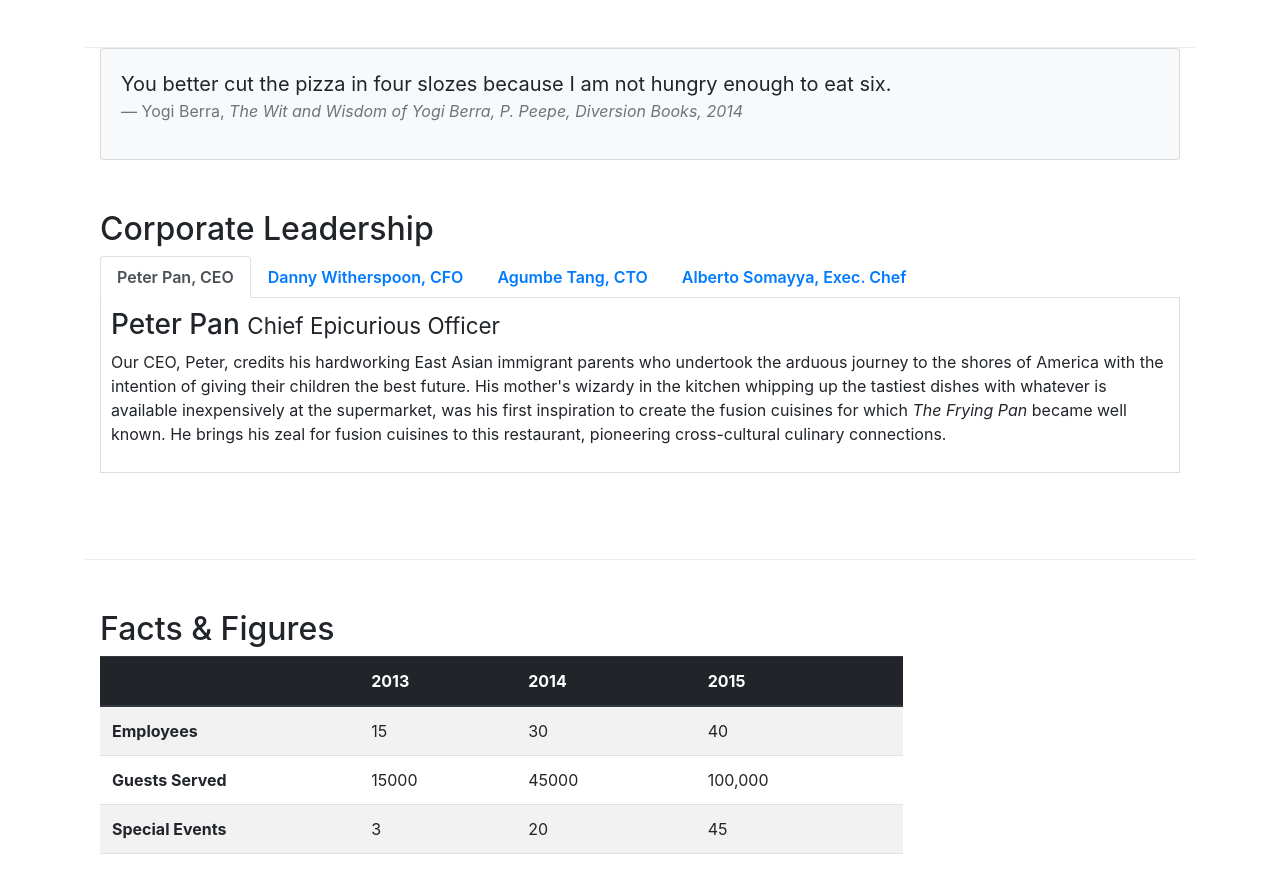
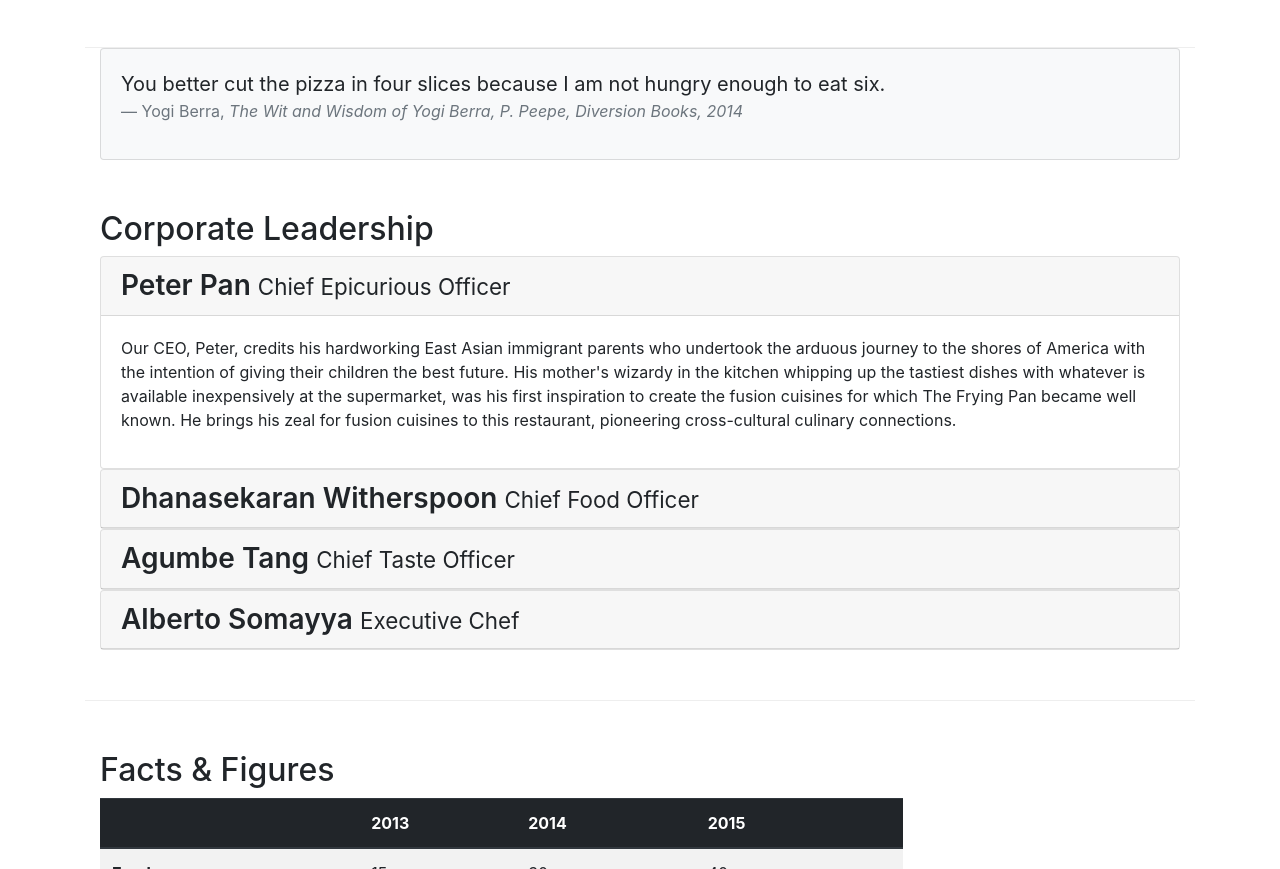
Before and after one commit to IanCapo/conFusion, a website: page aboutus.html in a window 1280 px wide. Shown: the part 857-1726 px from the top of the page. Drawn offline with nearby package versions, Linux system fonts and the light colour scheme.

Commit message:
accordion

```diff
--- a/aboutus.html
+++ b/aboutus.html
@@ -100,7 +100,7 @@
         <div class="col-12">
             <div class="card card-body bg-light">
                 <blockquote class="blockquote">
-                    <p class="mb-0">You better cut the pizza in four slozes because I
+                    <p class="mb-0">You better cut the pizza in four slices because I
                         am not hungry enough to eat six.
                     </p>
                     <footer class="blockquote-footer">Yogi Berra, <cite title="Source Title">The Wit and Wisdom of Yogi
@@ -115,70 +115,102 @@
             <div class="col-12">
                 <h2>Corporate Leadership</h2>
 
-                <ul class="nav nav-tabs">
-                    <li class="nav-item">
-                        <a class="nav-link active" href="#peter" role="tab" data-toggle="tab">Peter Pan, CEO</a>
-                    </li>
-                    <li class="nav-item">
-                        <a class="nav-link" href="#dan" role="tab" data-toggle="tab">Danny Witherspoon, CFO</a>
-                    </li>
-                    <li class="nav-item">
-                        <a class="nav-link" href="#agumbe" role="tab" data-toggle="tab">Agumbe Tang, CTO</a>
-                    </li>
-                    <li class="nav-item">
-                        <a class="nav-link" href="#alberto" role="tab" data-toggle="tab">Alberto Somayya, Exec. Chef</a>
-                    </li>
-                </ul>
+                <div id="accordion">
+                    <div class="card">
+                        <div class="card-header" role="tab" id="peterhead">
+                            <h3 class="mb-0">
+                                <a data-toggle="collapse" data-target="#peter">
+                                    Peter Pan <small>Chief Epicurious Officer</small>
+                                </a>
+                            </h3>
+                        </div>
+                        <div class="collapse show" id="peter" data-parent="#accordion">
+                            <div class="card-body">
+                                <p class="d-sm-block">
+                                    Our CEO, Peter, credits his hardworking East Asian immigrant parents who undertook
+                                    the arduous journey to the shores of
+                                    America with the intention of giving their children the best future. His mother's
+                                    wizardy in the kitchen whipping up the
+                                    tastiest dishes with whatever is available inexpensively at the supermarket, was his
+                                    first inspiration to create the
+                                    fusion cuisines for which The Frying Pan became well known. He brings his zeal for
+                                    fusion cuisines to this restaurant,
+                                    pioneering cross-cultural culinary connections.
+                                </p>
+                            </div>
+                        </div>
+                    </div>
 
-                <div class="tab-content">
-                    <div role="tabpanel" class="tab-pane fade show active" id="peter">
-                        <h3>Peter Pan <small>Chief Epicurious Officer</small></h3>
-                        <p class="d-none d-sm-block">Our CEO, Peter, credits his hardworking East Asian immigrant
-                            parents
-                            who
-                            undertook the arduous
-                            journey to the shores of America with the intention of giving their children the best
-                            future.
-                            His
-                            mother's wizardy in the kitchen whipping up the tastiest dishes with whatever is available
-                            inexpensively at the supermarket, was his first inspiration to create the fusion cuisines
-                            for
-                            which
-                            <em>The Frying Pan</em> became well known. He brings his zeal for fusion cuisines to this
-                            restaurant, pioneering cross-cultural culinary connections.</p>
+                    <div class="card">
+                        <div class="card-header" role="tab" id="dannyhead">
+                            <h3 class="mb-0">
+                                <a class="collapsed" data-toggle="collapse" data-target="#danny">
+                                    Dhanasekaran Witherspoon <small>Chief Food Officer</small>
+                                </a>
+                            </h3>
                         </div>
-                    <div role="tabpanel" class="tab-pane fade" id="dan">
-                        <h3>Dhanasekaran Witherspoon <small>Chief Food Officer</small></h3>
-                        <p class="d-none d-sm-block">Our CFO, Danny, as he is affectionately referred to by his
+                        <div class="collapse" id="danny" data-parent="#accordion">
+                            <div class="card-body">
+                                <p class="d-sm-block">Our CFO, Danny, as he is affectionately referred to by his
                                     colleagues,
                                     comes from a long established
                                     family tradition in farming and produce. His experiences growing up on a farm in the
                                     Australian
-                            outback gave him great appreciation for varieties of food sources. As he puts it in his own
+                                    outback gave him great appreciation for varieties of food sources. As he puts it in
+                                    his own
                                     words,
                                     <em>Everything that runs, wins, and everything that stays, pays!</em></p>
                             </div>
+                        </div>
+                    </div>
 
-                    <div role="tabpanel" class="tab-pane fade" id="agumbe">
-                        <h3>Agumbe Tang <small>Chief Taste Officer</small></h3>
-                        <p class="d-none d-sm-block">Blessed with the most discerning gustatory sense, Agumbe, our CTO,
+                    <div class="card">
+                        <div class="card-header" role="tab" id="agumbehead">
+                            <h3 class="mb-0">
+                                <a class="collapsed" data-toggle="collapse" data-target="#agumbe">
+                                    Agumbe Tang <small>Chief Taste Officer</small>
+                                </a>
+                            </h3>
+                        </div>
+                        <div class="collapse" id="agumbe" data-parent="#accordion">
+                            <div class="card-body">
+                                <p class="d-sm-block">Blessed with the most discerning gustatory sense, Agumbe,
+                                    our CTO,
                                     personally ensures that every dish
-                            that we serve meets his exacting tastes. Our chefs dread the tongue lashing that ensues if
+                                    that we serve meets his exacting tastes. Our chefs dread the tongue lashing that
+                                    ensues if
                                     their
-                            dish does not meet his exacting standards. He lives by his motto, <em>You click only if you
+                                    dish does not meet his exacting standards. He lives by his motto, <em>You click only
+                                        if you
                                         survive
                                         my lick.</em></p>
                             </div>
-                    <div role="tabpanel" class="tab-pane fade" id="alberto">
-                        <h3>Alberto Somayya <small>Executive Chef</small></h3>
-                        <p class="d-none d-sm-block">Award winning three-star Michelin chef with wide International
+                        </div>
+                    </div>
+
+                    <div class="card">
+                        <div class="card-header" role="tab" id="albertohead">
+                            <h3 class="mb-0">
+                                <a class="collapsed" data-toggle="collapse" data-target="#alberto">
+                                    Alberto Somayya <small>Executive Chef</small>
+                                </a>
+                            </h3>
+                        </div>
+                        <div class="collapse" id="alberto" data-parent="#accordion">
+                            <div class="card-body">
+                                <p class="d-sm-block">Award winning three-star Michelin chef with wide
+                                    International
                                     experience
                                     having worked closely with
-                            whos-who in the culinary world, he specializes in creating mouthwatering Indo-Italian fusion
-                            experiences. He says, <em>Put together the cuisines from the two craziest cultures, and you
+                                    whos-who in the culinary world, he specializes in creating mouthwatering
+                                    Indo-Italian fusion
+                                    experiences. He says, <em>Put together the cuisines from the two craziest cultures,
+                                        and you
                                         get
                                         a
                                         winning hit! Amma Mia!</em></p>
+                            </div>
+                        </div>
                     </div>
                 </div>
 
```
Lines whose indentation alone changed are shown as unchanged.
